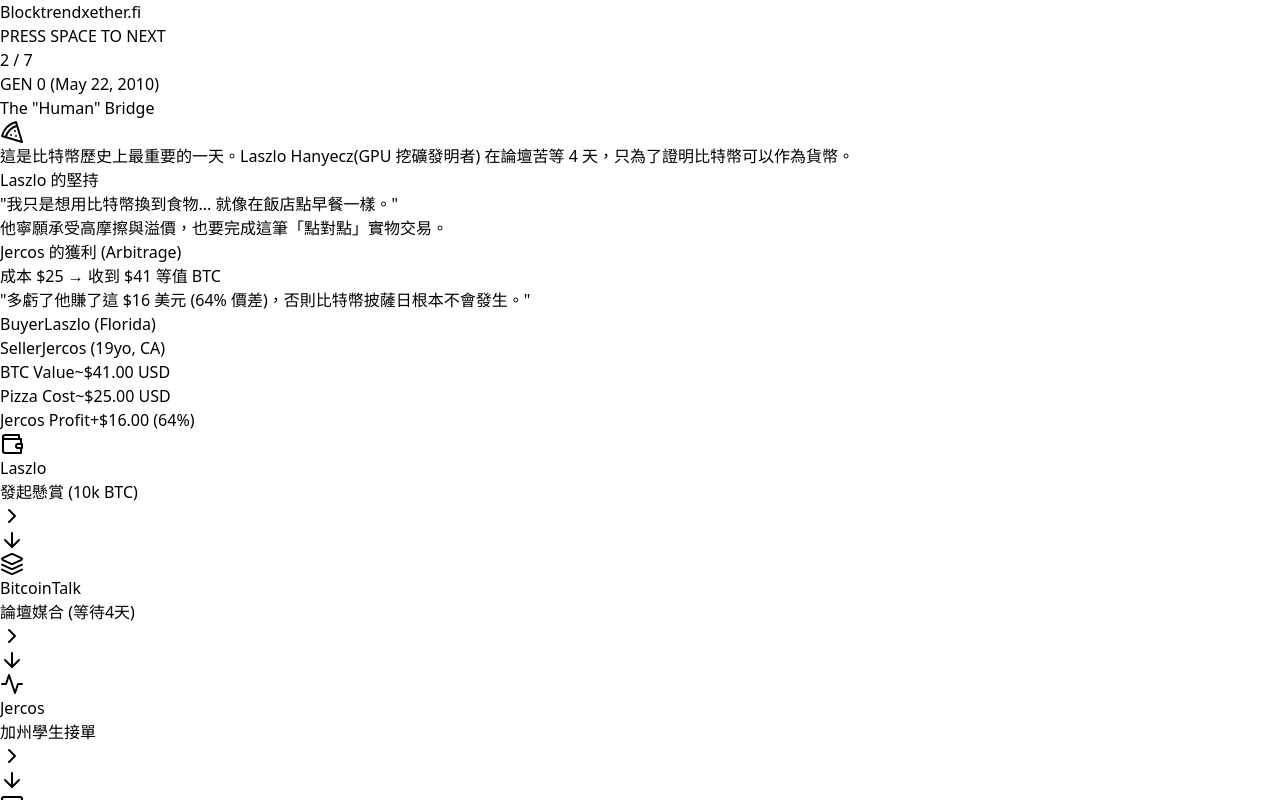
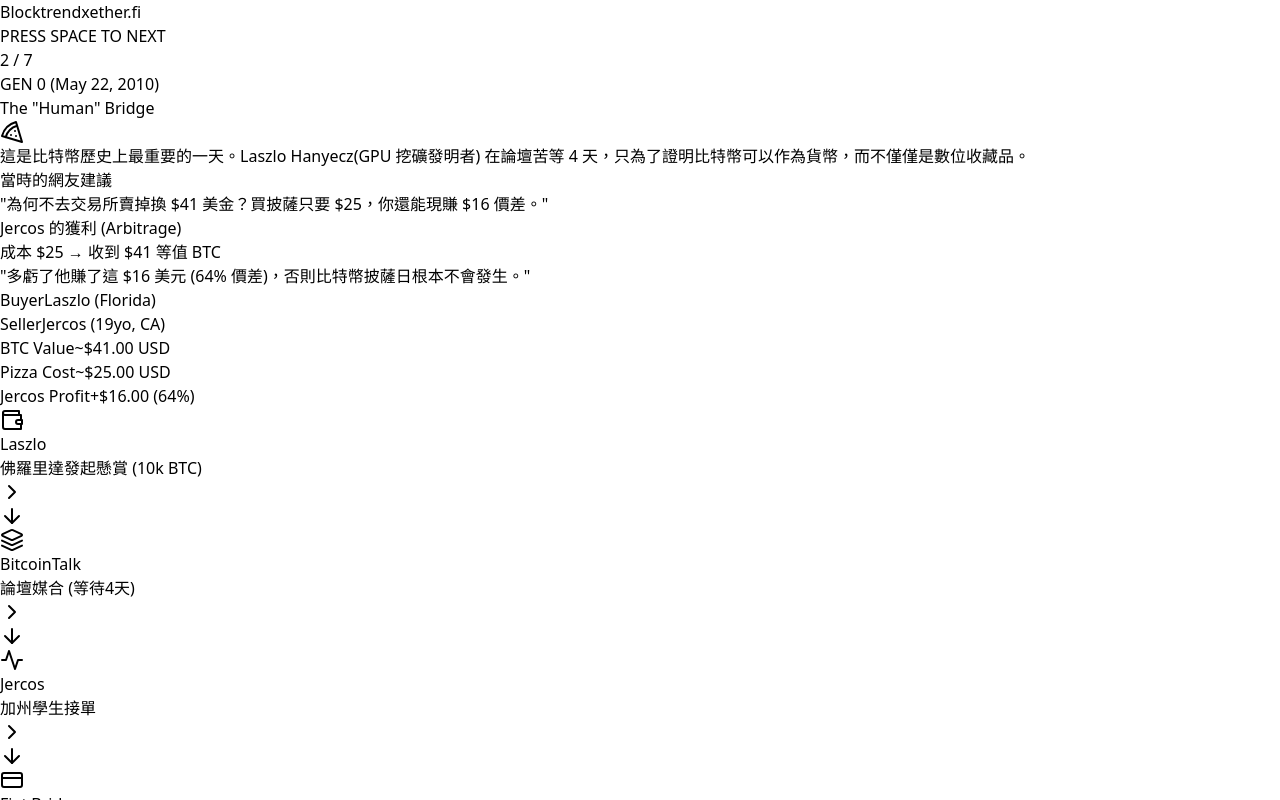
Before and after one commit to ASTROHSU/xuedao-zkevm-etherfi, a React (Vite) app: page / in a window 1280 px wide. Both pictures are taken after a click on the button 36 px from the left and 276 px from the top of the page. Shown: the top 800 px of the page. Built offline with nearby package versions, Linux system fonts and the light colour scheme; the HTML template or start-up script is replaced by a standard one.

Commit message:
Update App.jsx

```diff
--- a/src/App.jsx
+++ b/src/App.jsx
@@ -5,26 +5,26 @@
 
 const ProcessStep = ({ icon: Icon, title, sub, isLast = false, isBad = false }) => (
   <div className="flex flex-col items-center relative z-10 group w-full md:w-auto">
-    <div className={`w-14 h-14 md:w-16 md:h-16 rounded-2xl flex items-center justify-center mb-3 shadow-lg transition-all duration-300 ${
+    <div className={`w-12 h-12 md:w-14 md:h-14 rounded-2xl flex items-center justify-center mb-4 shadow-lg transition-all duration-300 ${
       isBad
         ? 'bg-red-500/10 border border-red-500/30 text-red-400 group-hover:bg-red-500/20'
         : 'bg-gray-800 border border-gray-700 text-purple-400 group-hover:border-purple-500'
     }`}>
-      <Icon className="w-6 h-6 md:w-8 md:h-8" />
+      <Icon className="w-5 h-5 md:w-6 md:h-6" />
     </div>
-    <h4 className="font-bold text-white text-xs md:text-sm text-center mb-1">{title}</h4>
-    <p className="text-[10px] md:text-xs text-gray-400 text-center max-w-[200px] md:max-w-[120px]">{sub}</p>
+    <h4 className="font-bold text-white text-sm md:text-base text-center mb-1">{title}</h4>
+    <p className="text-xs md:text-sm text-gray-400 text-center max-w-[200px] md:max-w-[140px] leading-tight">{sub}</p>
 
     {!isLast && (
-      <div className="absolute top-7 md:top-8 left-1/2 w-full h-[2px] bg-gray-700 -z-10 hidden md:block">
-        <div className="absolute right-0 -top-1.5 text-gray-700">
+      <div className="absolute top-6 md:top-7 left-1/2 w-full h-[2px] bg-gray-700 -z-10 hidden md:block">
+        <div className="absolute right-0 -top-2 text-gray-700">
           <ChevronRight className="w-5 h-5" />
         </div>
       </div>
     )}
     {!isLast && (
-      <div className="md:hidden my-4 text-gray-600 animate-bounce">
-        <ArrowDown className="w-6 h-6" />
+      <div className="md:hidden my-2 text-gray-600 animate-bounce">
+        <ArrowDown className="w-5 h-5" />
       </div>
     )}
   </div>
@@ -41,7 +41,7 @@
 
 const App = () => {
   const [currentSlide, setCurrentSlide] = useState(0);
-  const totalSlides = 7; // Increased to 7 to accommodate the new slide
+  const totalSlides = 7;
 
   // Keyboard navigation
   useEffect(() => {
@@ -107,15 +107,14 @@
                    <p className="text-base md:text-lg text-gray-300 mb-6 leading-relaxed">
                      這是比特幣歷史上最重要的一天。
                      <span className="text-white font-bold mx-1">Laszlo Hanyecz</span>
-                     (GPU 挖礦發明者) 在論壇苦等 4 天，只為了證明比特幣可以作為貨幣。
+                     (GPU 挖礦發明者) 在論壇苦等 4 天，只為了證明比特幣可以作為貨幣，而不僅僅是數位收藏品。
                    </p>
                    <div className="bg-gray-800/50 p-5 rounded-xl border border-gray-700 text-sm">
                      <div className="flex gap-3 mb-4">
                         <div className="min-w-[4px] bg-purple-500 rounded-full h-auto"></div>
                         <div>
-                          <p className="text-gray-400 text-xs uppercase tracking-wider mb-1">Laszlo 的堅持</p>
-                          <p className="text-white font-bold">"我只是想用比特幣換到食物... 就像在飯店點早餐一樣。"</p>
-                          <p className="text-gray-400 mt-1">他寧願承受高摩擦與溢價，也要完成這筆「點對點」實物交易。</p>
+                          <p className="text-gray-400 text-xs uppercase tracking-wider mb-1">當時的網友建議</p>
+                          <p className="text-gray-300 italic">"為何不去交易所賣掉換 $41 美金？買披薩只要 $25，你還能現賺 $16 價差。"</p>
                         </div>
                      </div>
                      <div className="flex gap-3">
@@ -158,7 +157,7 @@
                {/* Connecting Line */}
                <div className="hidden md:block absolute top-7 left-0 w-full h-1 bg-gradient-to-r from-purple-900 via-gray-700 to-yellow-900 -z-10"></div>
 
-               <ProcessStep icon={Wallet} title="Laszlo" sub="發起懸賞 (10k BTC)" />
+               <ProcessStep icon={Wallet} title="Laszlo" sub="佛羅里達發起懸賞 (10k BTC)" />
                <ProcessStep icon={Layers} title="BitcoinTalk" sub="論壇媒合 (等待4天)" />
                <ProcessStep icon={Activity} title="Jercos" sub="加州學生接單" />
                <ProcessStep icon={CreditCard} title="Fiat Bridge" sub="Jercos 刷卡代付" />
```
